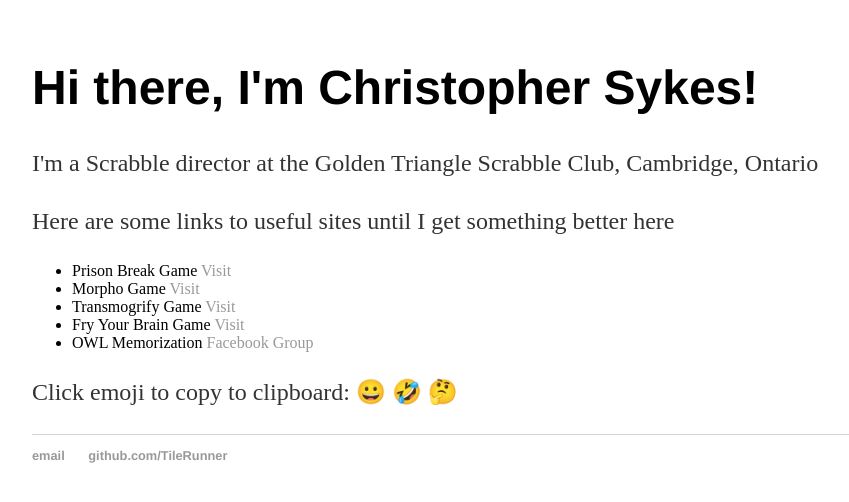
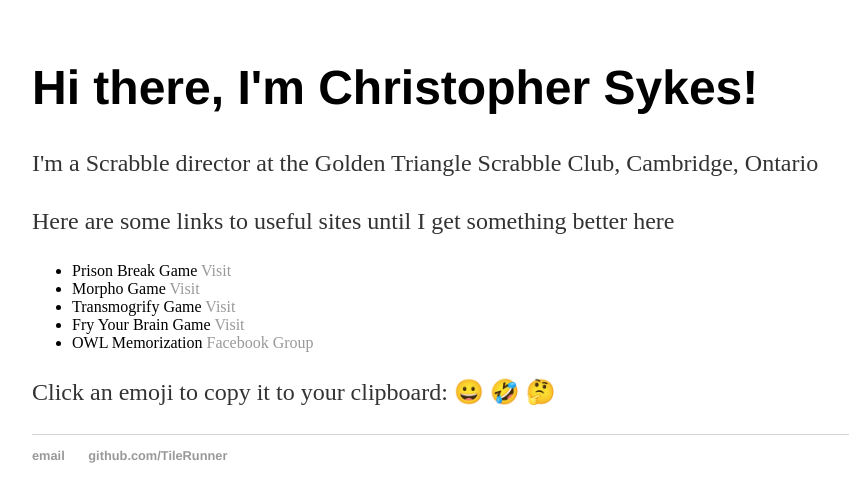
Before and after one commit to TileRunner/tilerunner.github.io, a Jekyll site: the page built from index.html, in a window 1280 px wide. Shown: the top 502 px of the page, without its empty margins (160-1009 px from the left). Built offline with Jekyll 4.4.1, drawn with Linux system fonts in a browser that asks for light colours.

Commit message:
Update index.html

```diff
--- a/index.html
+++ b/index.html
@@ -13,9 +13,20 @@
 		<li>Fry Your Brain Game <a href="https://tilerunner.github.io/binary-for-ryu/">Visit</a></li>
 		<li>OWL Memorization <a href="https://www.facebook.com/groups/735320253202003/">Facebook Group</a></li>
 	</ul>
-	<p>Click emoji to copy to clipboard:
-		<span onclick="navigator.clipboard.writeText("😀")>😀</span>
-		<span onclick="navigator.clipboard.writeText("🤣")>🤣</span>
-		<span onclick="navigator.clipboard.writeText("🤔")>🤔</span>
+	<p>Click an emoji to copy it to your clipboard:
+		<span onclick="c1()">😀</span>
+		<span onclick="c2()">🤣</span>
+		<span onclick="c3()">🤔</span>
 	</p>
 </div><!-- /.blurb -->
+<script>
+function c1() {
+	navigator.clipboard.writeText("😀");
+}
+function c2() {
+	navigator.clipboard.writeText("🤣");
+}
+function c3() {
+	navigator.clipboard.writeText("🤔");
+}
+</script>
```
